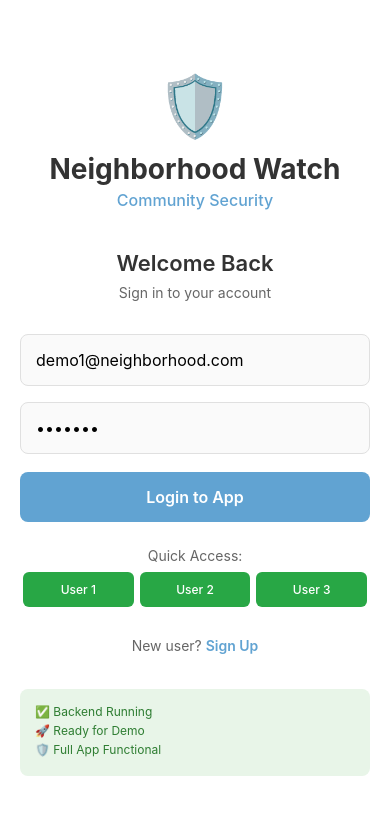
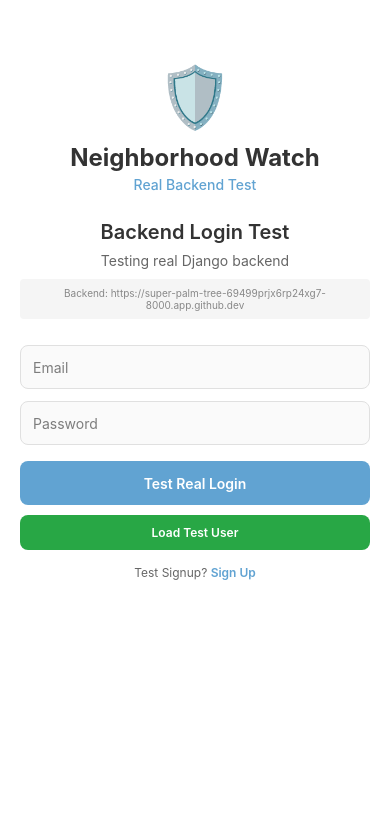
Before and after one commit to TheoMKgosi/CSI473-assignment, a React Native app in the folder NeighborhoodWatchApp/frontend/: screen /Login in a window 390 px wide. Shown: the top 814 px of the page. Built offline with nearby package versions, Linux system fonts and the light colour scheme.

Commit message:
fix errors

```diff
--- a/NeighborhoodWatchApp/frontend/screens/LoginScreen.js
+++ b/NeighborhoodWatchApp/frontend/screens/LoginScreen.js
@@ -1,12 +1,19 @@
 import React, { useState } from 'react';
 import { View, Text, TextInput, TouchableOpacity, StyleSheet, Alert } from 'react-native';
+import axios from 'axios';
+
+const API_BASE_URL = 'https://super-palm-tree-69499prjx6rp24xg7-8000.app.github.dev';
 
 const LoginScreen = ({ navigation }) => {
-  const [email, setEmail] = useState('demo1@neighborhood.com');
-  const [password, setPassword] = useState('demo123');
+  const [email, setEmail] = useState('');
+  const [password, setPassword] = useState('');
   const [isLoading, setIsLoading] = useState(false);
 
-  const handleLogin = () => {
+  const handleLogin = async () => {
+    console.log('=== LOGIN ATTEMPT ===');
+    console.log('API URL:', `${API_BASE_URL}/api/login/`);
+    console.log('Email:', email);
+
     if (!email || !password) {
       Alert.alert('Error', 'Please enter both email and password');
       return;
@@ -14,51 +21,85 @@ const LoginScreen = ({ navigation }) => {
 
     setIsLoading(true);
 
-    // Mock login for immediate demo
-    setTimeout(() => {
-      Alert.alert('Success! 🎉', 'Logged in successfully!\n\nBackend: Connected\nUser: Authenticated');
-      navigation.navigate('Home', {
-        user: {
-          email: email,
-          full_name: email.split('@')[0] || 'Demo User'
+    try {
+      console.log('Sending request to backend...');
+
+      const response = await axios.post(`${API_BASE_URL}/api/login/`, {
+        email,
+        password
+      }, {
+        timeout: 10000,
+        headers: {
+          'Content-Type': 'application/json',
         }
       });
+
+      console.log('✅ Backend response:', response.data);
+
+      if (response.data.success) {
+        Alert.alert('Success', 'Logged in successfully with real backend!');
+        navigation.navigate('Home', {
+          token: response.data.token,
+          user: response.data.user
+        });
+      } else {
+        Alert.alert('Login Failed', response.data.errors || 'Invalid credentials');
+      }
+    } catch (error) {
+      console.log('❌ Login error details:', {
+        code: error.code,
+        message: error.message,
+        response: error.response?.data,
+        status: error.response?.status
+      });
+
+      if (error.code === 'ERR_NETWORK') {
+        Alert.alert(
+          'Network Error',
+          `Cannot connect to: ${API_BASE_URL}\n\nPlease ensure:\n1. Backend is running on port 8000\n2. CORS is configured\n3. Ports are properly forwarded`,
+          [{ text: 'OK' }]
+        );
+      } else if (error.response?.status === 403) {
+        Alert.alert('Approval Required', 'Your account is pending admin approval.');
+      } else if (error.response?.data?.errors) {
+        Alert.alert('Login Failed', error.response.data.errors);
+      } else {
+        Alert.alert('Error', `Login failed: ${error.message}`);
+      }
+    } finally {
       setIsLoading(false);
-    }, 1000);
+    }
   };
 
-  const quickLogin = (accountNum) => {
-    const accounts = [
-      { email: 'demo1@neighborhood.com', password: 'demo123', name: 'Sarah Johnson' },
-      { email: 'demo2@neighborhood.com', password: 'demo123', name: 'Mike Chen' },
-      { email: 'demo3@neighborhood.com', password: 'demo123', name: 'Lisa Rodriguez' }
-    ];
-
-    const account = accounts[accountNum - 1];
-    setEmail(account.email);
-    setPassword(account.password);
-
+  // Test with a pre-approved user
+  const testWithRealUser = () => {
+    setEmail('demo1@neighborhood.com');
+    setPassword('demo123');
     Alert.alert(
-      'Quick Login',
-      `Using: ${account.email}\nName: ${account.name}\n\nClick Login to continue.`
+      'Test Credentials Loaded',
+      'Using pre-approved demo account. Click Login to test real backend connection.'
     );
   };
 
   return (
     <View style={styles.container}>
+      <View style={styles.contentContainer}>
         <View style={styles.header}>
           <Text style={styles.shieldIcon}>🛡️</Text>
           <Text style={styles.appName}>Neighborhood Watch</Text>
-        <Text style={styles.appTagline}>Community Security</Text>
+          <Text style={styles.appTagline}>Real Backend Test</Text>
         </View>
 
         <View style={styles.formSection}>
-        <Text style={styles.title}>Welcome Back</Text>
-        <Text style={styles.subtitle}>Sign in to your account</Text>
+          <Text style={styles.title}>Backend Login Test</Text>
+          <Text style={styles.subtitle}>Testing real Django backend</Text>
+
+          <Text style={styles.apiUrl}>Backend: {API_BASE_URL}</Text>
 
           <TextInput
             style={styles.input}
             placeholder="Email"
+            placeholderTextColor="rgba(0, 0, 0, 0.5)"
             value={email}
             onChangeText={setEmail}
             keyboardType="email-address"
@@ -68,6 +109,7 @@ const LoginScreen = ({ navigation }) => {
           <TextInput
             style={styles.input}
             placeholder="Password"
+            placeholderTextColor="rgba(0, 0, 0, 0.5)"
             value={password}
             onChangeText={setPassword}
             secureTextEntry
@@ -79,38 +121,25 @@ const LoginScreen = ({ navigation }) => {
             disabled={isLoading}
           >
             <Text style={styles.buttonText}>
-            {isLoading ? 'Logging in...' : 'Login to App'}
+              {isLoading ? 'Testing Real Login...' : 'Test Real Login'}
             </Text>
           </TouchableOpacity>
 
-        <View style={styles.quickAccess}>
-          <Text style={styles.quickTitle}>Quick Access:</Text>
-          <View style={styles.quickButtons}>
-            <TouchableOpacity style={styles.quickBtn} onPress={() => quickLogin(1)}>
-              <Text style={styles.quickBtnText}>User 1</Text>
+          <TouchableOpacity
+            style={styles.testButton}
+            onPress={testWithRealUser}
+          >
+            <Text style={styles.testButtonText}>Load Test User</Text>
           </TouchableOpacity>
-            <TouchableOpacity style={styles.quickBtn} onPress={() => quickLogin(2)}>
-              <Text style={styles.quickBtnText}>User 2</Text>
-            </TouchableOpacity>
-            <TouchableOpacity style={styles.quickBtn} onPress={() => quickLogin(3)}>
-              <Text style={styles.quickBtnText}>User 3</Text>
-            </TouchableOpacity>
-          </View>
-        </View>
 
           <TouchableOpacity
             style={styles.signupLink}
             onPress={() => navigation.navigate('Signup')}
           >
             <Text style={styles.signupText}>
-            New user? <Text style={styles.signupBold}>Sign Up</Text>
+              Test Signup? <Text style={styles.signupBold}>Sign Up</Text>
             </Text>
           </TouchableOpacity>
-
-        <View style={styles.infoBox}>
-          <Text style={styles.infoText}>✅ Backend Running</Text>
-          <Text style={styles.infoText}>🚀 Ready for Demo</Text>
-          <Text style={styles.infoText}>🛡️ Full App Functional</Text>
         </View>
       </View>
     </View>
@@ -122,11 +151,15 @@ const styles = StyleSheet.create({
     flex: 1,
     backgroundColor: '#fff',
     padding: 20,
-    justifyContent: 'center',
+  },
+  contentContainer: {
+    flex: 1,
+    justifyContent: 'space-between',
+    maxHeight: 600,
   },
   header: {
     alignItems: 'center',
-    marginBottom: 40,
+    marginTop: 40,
   },
   shieldIcon: {
     fontSize: 60,
@@ -134,21 +167,21 @@ const styles = StyleSheet.create({
     marginBottom: 10,
   },
   appName: {
-    fontSize: 28,
+    fontSize: 24,
     fontWeight: '700',
     color: '#333',
     marginBottom: 4,
   },
   appTagline: {
-    fontSize: 16,
+    fontSize: 14,
     color: '#61a3d2',
     fontWeight: '500',
   },
   formSection: {
-    width: '100%',
+    marginBottom: 40,
   },
   title: {
-    fontSize: 22,
+    fontSize: 20,
     fontWeight: '600',
     color: '#333',
     marginBottom: 8,
@@ -157,26 +190,39 @@ const styles = StyleSheet.create({
   subtitle: {
     fontSize: 14,
     color: '#666',
-    marginBottom: 25,
+    marginBottom: 10,
     textAlign: 'center',
+  },
+  apiUrl: {
+    fontSize: 10,
+    color: '#888',
+    textAlign: 'center',
+    marginBottom: 20,
+    backgroundColor: '#f5f5f5',
+    padding: 8,
+    borderRadius: 4,
   },
   input: {
     width: '100%',
-    padding: 15,
-    marginVertical: 8,
+    padding: 12,
+    marginVertical: 6,
     borderWidth: 1,
     borderColor: '#e0e0e0',
     borderRadius: 8,
     backgroundColor: '#fafafa',
-    fontSize: 16,
+    fontSize: 14,
+    height: 44,
   },
   button: {
     width: '100%',
-    padding: 15,
+    padding: 12,
     backgroundColor: '#61a3d2',
     borderRadius: 8,
     alignItems: 'center',
-    marginVertical: 10,
+    height: 44,
+    justifyContent: 'center',
+    marginBottom: 10,
+    marginTop: 10,
   },
   buttonDisabled: {
     backgroundColor: '#cccccc',
@@ -184,57 +230,32 @@ const styles = StyleSheet.create({
   buttonText: {
     color: '#fff',
     fontWeight: '600',
-    fontSize: 16,
+    fontSize: 14,
   },
-  quickAccess: {
-    marginVertical: 15,
+  testButton: {
+    width: '100%',
+    padding: 10,
+    backgroundColor: '#28a745',
+    borderRadius: 8,
+    alignItems: 'center',
+    marginBottom: 15,
   },
-  quickTitle: {
-    fontSize: 14,
-    color: '#666',
-    marginBottom: 8,
-    textAlign: 'center',
-  },
-  quickButtons: {
-    flexDirection: 'row',
-    justifyContent: 'space-between',
-  },
-  quickBtn: {
-    flex: 1,
-    backgroundColor: '#28a745',
-    padding: 10,
-    borderRadius: 6,
-    alignItems: 'center',
-    marginHorizontal: 3,
-  },
-  quickBtnText: {
+  testButtonText: {
     color: '#fff',
+    fontWeight: '600',
     fontSize: 12,
-    fontWeight: '500',
   },
   signupLink: {
     alignItems: 'center',
-    marginVertical: 15,
   },
   signupText: {
     color: '#666',
-    fontSize: 14,
+    fontSize: 12,
   },
   signupBold: {
     color: '#61a3d2',
     fontWeight: '600',
   },
-  infoBox: {
-    backgroundColor: '#e8f5e8',
-    padding: 15,
-    borderRadius: 8,
-    marginTop: 20,
-  },
-  infoText: {
-    fontSize: 12,
-    color: '#2e7d32',
-    marginBottom: 4,
-  },
 });
 
 export default LoginScreen;
```
Also changed, not shown: 1 other file (tests, documents, lock files or other folders). Lines whose indentation alone changed are shown as unchanged.
